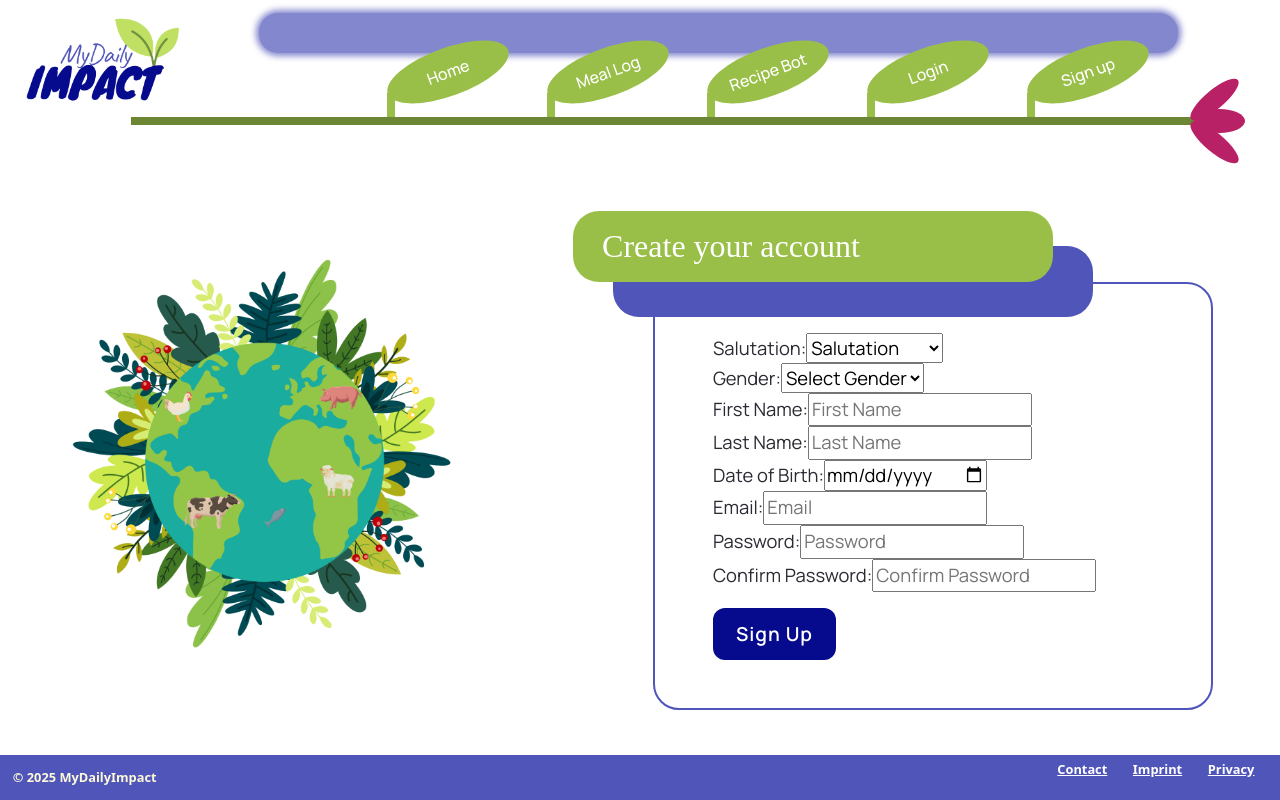
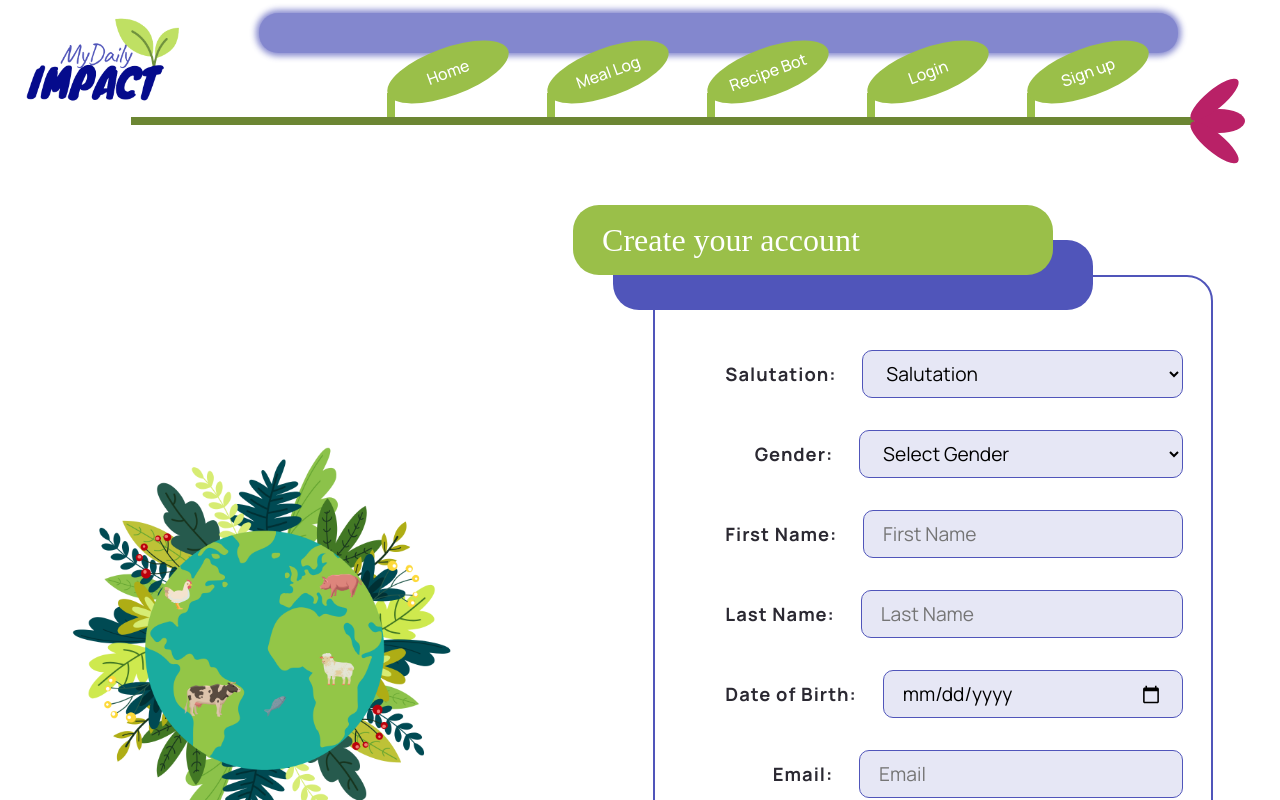
Before and after one commit to TechLabs-Remote-Bootcamp/WS24-MyDailyImpact, a React (Vite) app in the folder mdi-react/: page /sign-up in a window 1280 px wide. Shown: the top 800 px of the page. Built offline with nearby package versions, Linux system fonts and the light colour scheme; a web font is replaced by a local one.

Commit message:
adapt structure to forms module css

```diff
--- a/mdi-react/src/components/pages/SignUp/RC_signup.jsx
+++ b/mdi-react/src/components/pages/SignUp/RC_signup.jsx
@@ -4,6 +4,7 @@ import { ApiError, api } from "../../../utils/api";
 import ColoredContainers from "../../core/ColoredContainers/Colored-Containers";
 import Button from "../../core/Button/Button";
 import styles from "../../../styles/forms.module.scss";
+import form from "../../../styles/forms.module.scss";
 
 export default function RC_signup() {
   const navigate = useNavigate();
@@ -50,15 +51,16 @@ export default function RC_signup() {
 
   return (
     <ColoredContainers h2Text="Create your account" h3Text="">
-      <div>
-        <form
-          className={styles["sign-up-form"]}
-          onSubmit={handleSubmit(onSubmit)}
-        >
-          <label>
-            Salutation:
+      <form
+        className={form["formpage-grid"]}
+        //className={styles["sign-up-form"]}
+        onSubmit={handleSubmit(onSubmit)}
+      >
+        <section className={form.formSection}>
+          <div className={form.inputSection}>
+            <label className={form.label}>Salutation:</label>
             <select
-              className={`${styles.input} ${
+              className={`${form.input} ${
                 errors.salutation ? styles.error : ""
               }`}
               {...register("salutation", {
@@ -79,12 +81,11 @@ export default function RC_signup() {
                 {errors.salutation.message}
               </span>
             )}
-          </label>
-
-          <label>
-            Gender:
+          </div>
+          <div className={form.inputSection}>
+            <label className={form.label}>Gender:</label>
             <select
-              className={`${styles.input} ${errors.gender ? styles.error : ""}`}
+              className={`${form.input} ${errors.gender ? styles.error : ""}`}
               {...register("gender", { required: "Gender is required" })}
             >
               <option value="" disabled selected>
@@ -97,12 +98,11 @@ export default function RC_signup() {
             {errors.gender && (
               <span className={styles.errorText}>{errors.gender.message}</span>
             )}
-          </label>
-
-          <label>
-            First Name:
+          </div>
+          <div className={form.inputSection}>
+            <label className={form.label}>First Name:</label>
             <input
-              className={`${styles.input} ${
+              className={`${form.input} ${
                 errors.firstName ? styles.error : ""
               }`}
               {...register("firstName", {
@@ -119,14 +119,11 @@ export default function RC_signup() {
                 {errors.firstName.message}
               </span>
             )}
-          </label>
-
-          <label>
-            Last Name:
+          </div>
+          <div className={form.inputSection}>
+            <label className={form.label}>Last Name:</label>
             <input
-              className={`${styles.input} ${
-                errors.lastName ? styles.error : ""
-              }`}
+              className={`${form.input} ${errors.lastName ? styles.error : ""}`}
               {...register("lastName", {
                 required: "Last name is required",
                 minLength: {
@@ -141,15 +138,12 @@ export default function RC_signup() {
                 {errors.lastName.message}
               </span>
             )}
-          </label>
-
-          <label>
-            Date of Birth:
+          </div>
+          <div className={form.inputSection}>
+            <label className={form.label}>Date of Birth:</label>
             <input
               type="date"
-              className={`${styles.input} ${
-                errors.birthday ? styles.error : ""
-              }`}
+              className={`${form.input} ${errors.birthday ? styles.error : ""}`}
               {...register("birthday", {
                 required: "Date of birth is required",
                 validate: (value) => {
@@ -164,12 +158,11 @@ export default function RC_signup() {
                 {errors.birthday.message}
               </span>
             )}
-          </label>
-
-          <label>
-            Email:
+          </div>
+          <div className={form.inputSection}>
+            <label className={form.label}>Email:</label>
             <input
-              className={`${styles.input} ${errors.email ? styles.error : ""}`}
+              className={`${form.input} ${errors.email ? styles.error : ""}`}
               {...register("email", {
                 required: "Email is required",
                 pattern: {
@@ -182,15 +175,12 @@ export default function RC_signup() {
             {errors.email && (
               <span className={styles.errorText}>{errors.email.message}</span>
             )}
-          </label>
-
-          <label>
-            Password:
+          </div>
+          <div className={form.inputSection}>
+            <label className={form.label}>Password:</label>
             <input
               type="password"
-              className={`${styles.input} ${
-                errors.password ? styles.error : ""
-              }`}
+              className={`${form.input} ${errors.password ? styles.error : ""}`}
               {...register("password", {
                 required: "Password is required",
                 minLength: {
@@ -210,13 +200,12 @@ export default function RC_signup() {
                 {errors.password.message}
               </span>
             )}
-          </label>
-
-          <label>
-            Confirm Password:
+          </div>
+          <div className={form.inputSection}>
+            <label className={form.label}>Confirm Password:</label>
             <input
               type="password"
-              className={`${styles.input} ${
+              className={`${form.input} ${
                 errors.confirmPassword ? styles.error : ""
               }`}
               {...register("confirmPassword", {
@@ -231,12 +220,14 @@ export default function RC_signup() {
                 {errors.confirmPassword.message}
               </span>
             )}
-          </label>
+          </div>
+        </section>
+        <section className={form.buttonSection}>
           <Button className={styles["primary-button"]} type="submit">
             Sign Up
           </Button>
-        </form>
-      </div>
+        </section>
+      </form>
     </ColoredContainers>
   );
 }
--- a/mdi-react/src/components/pages/SignUp/SignUp.jsx
+++ b/mdi-react/src/components/pages/SignUp/SignUp.jsx
@@ -1,6 +1,7 @@
 import Content_LR from "../../core/ContentLR/Content_LR.jsx";
 import LC_bigImage from "../../core/LC/LC_bigImage.jsx";
 import RC_signup from "./RC_signup.jsx";
+import styles from "./SignUp.module.scss";
 
 export default function Signup() {
   return (
```
Also changed, not shown: mdi-react/src/components/pages/SignUp/SignUp.module.scss (added).
